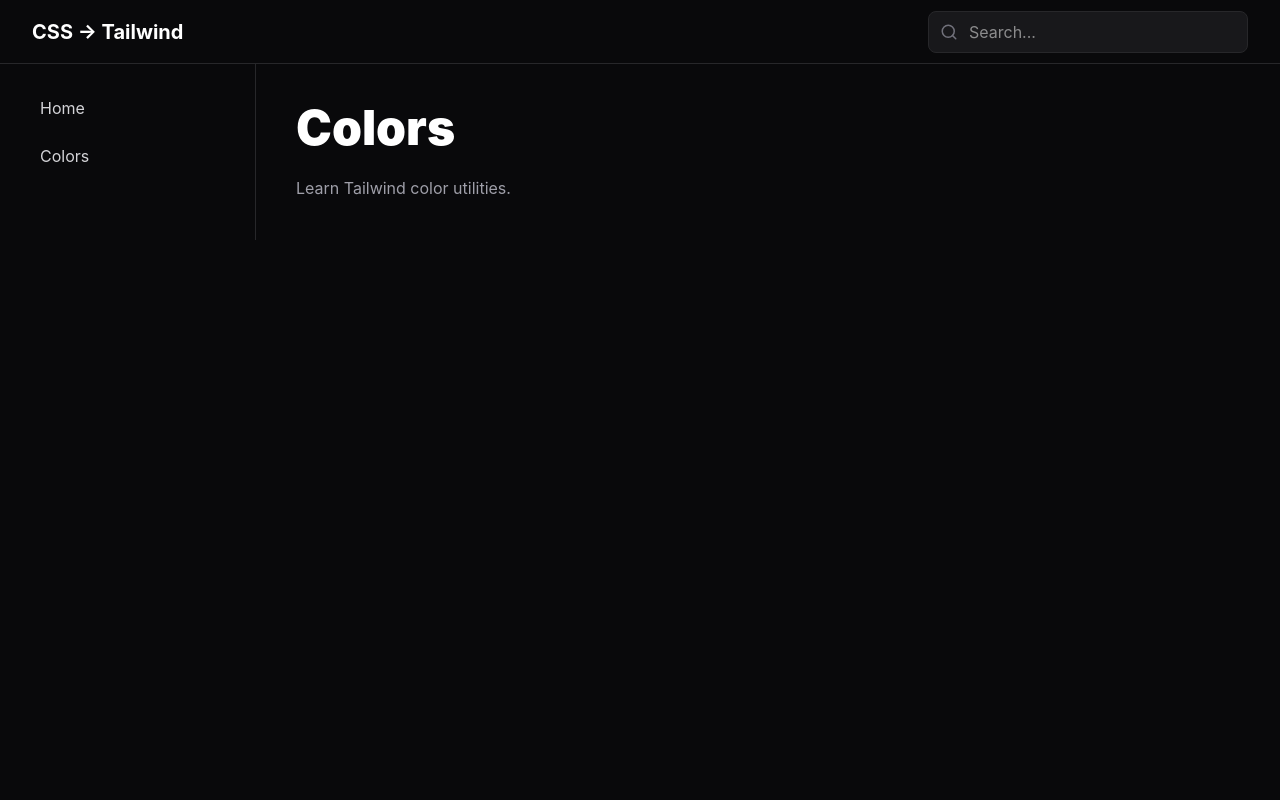
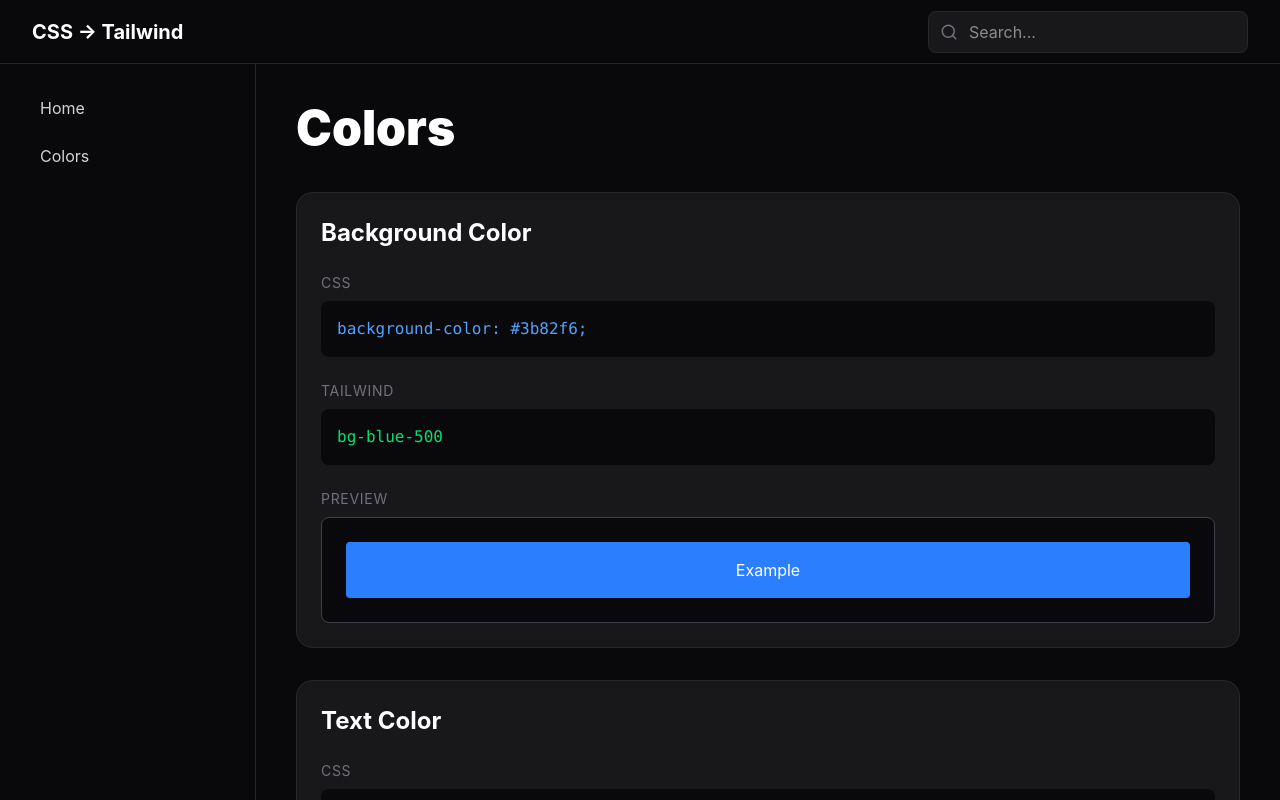
Before and after one commit to itzmitto/css-tailwind-guide, a React (Vite) app: page /colors in a window 1280 px wide. Shown: the top 800 px of the page. Built offline with nearby package versions, Linux system fonts and the light colour scheme.

Commit message:
eersten pagina colors gemaakt later meer toevoegen

```diff
--- /dev/null
+++ b/src/components/cards/ExampleCard.tsx
@@ -0,0 +1,51 @@
+type ExampleCardProps = {
+    title: string;
+    css: string;
+    tailwind: string;
+};
+
+export default function ExampleCard({
+    title,
+    css,
+    tailwind,
+}: ExampleCardProps) {
+    return (
+        <div className="rounded-2xl border border-zinc-800 bg-zinc-900 p-6 transition hover:border-blue-500 hover:shadow-lg hover:shadow-blue-500/10">
+            <h2 className="text-2xl font-bold text-white">
+                {title}
+            </h2>
+
+            <div className="mt-6">
+                <p className="mb-2 text-sm uppercase tracking-wider text-zinc-500">
+                    CSS
+                </p>
+
+                <pre className="rounded-lg bg-zinc-950 p-4 text-blue-400 overflow-x-auto">
+                    <code>{css}</code>
+                </pre>
+            </div>
+
+            <div className="mt-6">
+                <p className="mb-2 text-sm uppercase tracking-wider text-zinc-500">
+                    Tailwind
+                </p>
+
+                <pre className="rounded-lg bg-zinc-950 p-4 text-green-400 overflow-x-auto">
+                    <code>{tailwind}</code>
+                </pre>
+            </div>
+
+            <div className="mt-6">
+                <p className="mb-2 text-sm uppercase tracking-wider text-zinc-500">
+                    Preview
+                </p>
+
+                <div className="rounded-lg border border-zinc-700 bg-zinc-950 p-6">
+                    <div className="flex justify-center rounded bg-blue-500 p-4 text-white">
+                        Example
+                    </div>
+                </div>
+            </div>
+        </div>
+    );
+}
--- a/src/pages/Colors.tsx
+++ b/src/pages/Colors.tsx
@@ -1,15 +1,32 @@
 import Layout from "../components/layout/Layout";
+import ExampleCard from "../components/cards/ExampleCard";
 
 export default function Colors() {
     return (
         <Layout>
-            <h1 className="text-5xl font-black">
+            <h1 className="mb-10 text-5xl font-black">
                 Colors
             </h1>
 
-            <p className="mt-6 text-zinc-400">
-                Learn Tailwind color utilities.
-            </p>
+            <div className="grid gap-8">
+                <ExampleCard
+                    title="Background Color"
+                    css="background-color: #3b82f6;"
+                    tailwind="bg-blue-500"
+                />
+
+                <ExampleCard
+                    title="Text Color"
+                    css="color: #ffffff;"
+                    tailwind="text-white"
+                />
+
+                <ExampleCard
+                    title="Border Color"
+                    css="border-color: #27272a;"
+                    tailwind="border-zinc-800"
+                />
+            </div>
         </Layout>
     );
 }
```
Also changed, not shown: src/components/ui/CopyButton.tsx (added).
